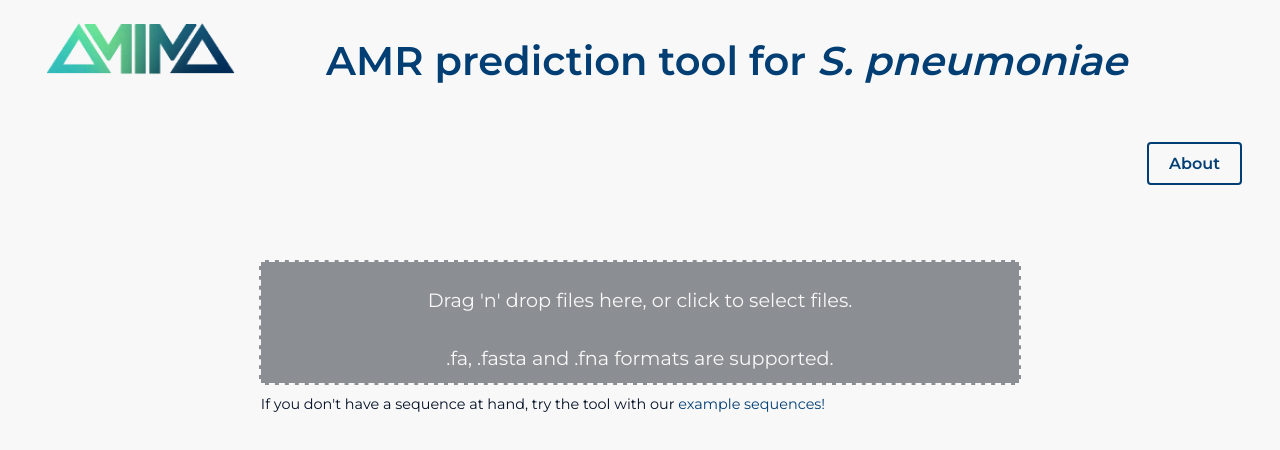
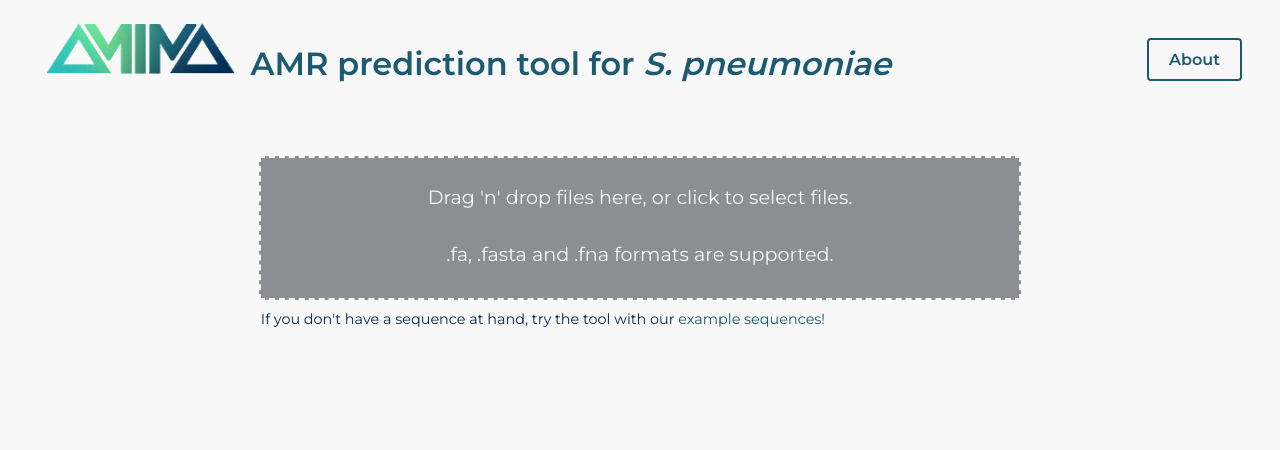
Before and after one commit to bacpop/AMR_ReactApp, a React (Create React App) app: page / in a window 1280 px wide. Shown: the top 450 px of the page. Built offline with nearby package versions, Linux system fonts and the light colour scheme.

Commit message:
colour changes

```diff
--- a/src/index.css
+++ b/src/index.css
@@ -1,8 +1,7 @@
 :root {
-  --blue: #003e74;
+  --blue: #1c5a71;
   --background: #f8f8f8;
-  --darkblue: #030f25;
-  --spinner: #003e744f;
+  --darkblue: #002b58;
 }
 
 body {
@@ -13,9 +12,8 @@ body {
 }
 
 h1 {
-  font-size: 2.5em;
+  font-size: 2em;
   color: var(--blue);
-  margin-left: 2cm;
   display: inline-block
 }
 
@@ -47,7 +45,7 @@ p,h3{
 
 .dragdrop {
   background-color: #8b8e92;
-  height: 3.2cm;
+  height: 3.7cm;
   text-align: center;
   border: 2.5px dashed var(--background);
   width:60%;
@@ -192,8 +190,6 @@ a:hover {
 .tooltip {
   position: relative;
   display: inline-block;
-  color:  var(--blue);
-  font-weight: bold;
 }
 
 .tooltip .tooltiptext {
@@ -202,7 +198,7 @@ a:hover {
   color: #fff;
   text-align: center;
   padding: 5px;
-  border-radius: 6px;
+  border-radius: 3px;
   opacity: 0;
   transition: opacity 0.3s;
 
```
